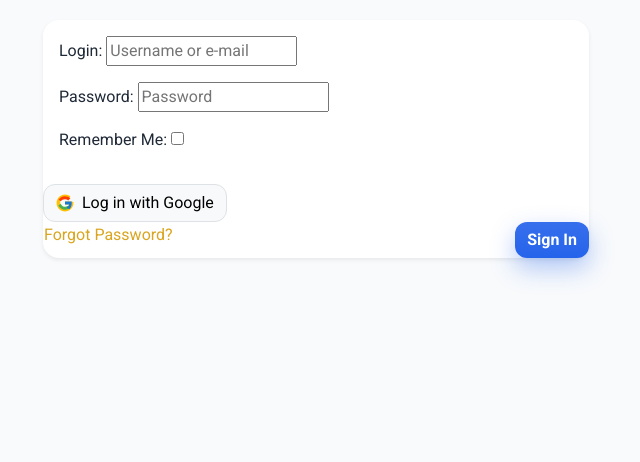
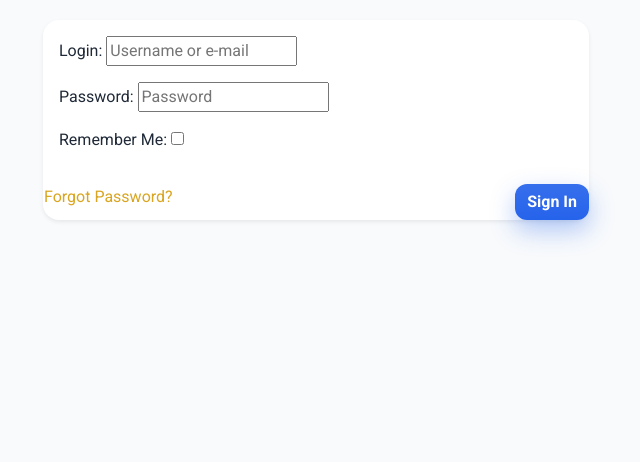
Before and after one commit to fairytaib/procrastination-defier, a Django app: page /accounts/login/ in a window 1280 px wide. Shown: the part 156-618 px from the top of the page, without its empty margins (324-964 px from the left). Run offline with Django 4.2, Linux system fonts and the light colour scheme; parts of the project's set-up code (start-up, migrations or seed data) failed here and were passed over; some libraries are stand-ins or nearby versions.

Commit message:
Remove Link to google login

```diff
--- a/templates/allauth/account/login.html
+++ b/templates/allauth/account/login.html
@@ -25,7 +25,7 @@
               <input type="hidden" name="{{ redirect_field_name }}" value="{{ redirect_field_value }}" />
             {% endif %}
           </div>
-          <div class="d-flex gap-2 align-items-center justify-content-start">
+          {% comment %} <div class="d-flex gap-2 align-items-center justify-content-start">
             <a href="{% if redirect_field_value %}
                 {% provider_login_url 'google' process='login' next=redirect_field_value as google_login_url %}
               {% else %}
@@ -40,7 +40,7 @@
                 <path fill="#1976D2" d="M43.6 20.5H42V20H24v8h11.3c-1.1 3.2-3.5 5.9-6.6 7.6l6.2 5C39.3 37.5 42 31.3 42 24c0-1.2-.1-2.4-.4-3.5z" />
               </svg>Log in with Google
             </a>
-          </div>
+          </div> {% endcomment %}
           <div class="d-grid d-sm-flex gap-2">
             <a class="btn btn-link p-0 text-decoration-none" href="{% url 'account_reset_password' %}">{% trans 'Forgot Password?' %}</a>
             <button class="btn btn-primary ms-sm-auto" type="submit">{% trans 'Sign In' %}</button>
```
